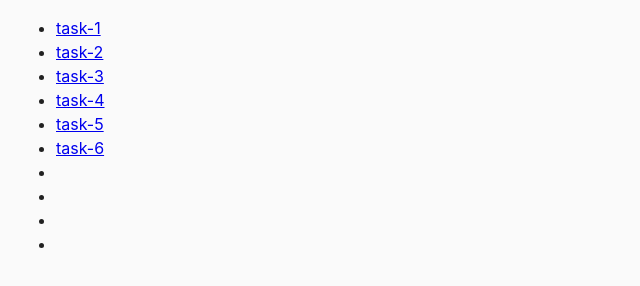
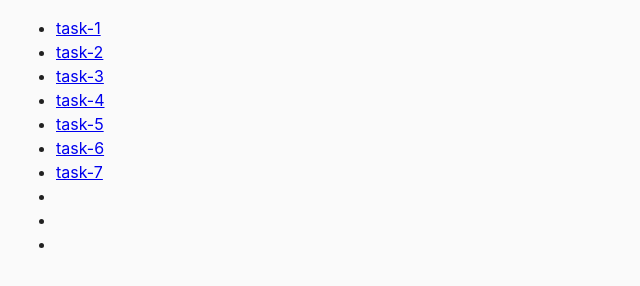
Before and after one commit to Kovalchukkk/js-hw-06, a plain HTML site: page index.html in a window 1280 px wide. Shown: the full height of the page, 0-640 px from the left. Drawn offline with nearby package versions, Linux system fonts and the light colour scheme.

Commit message:
update index

```diff
--- a/index.html
+++ b/index.html
@@ -19,7 +19,7 @@
       <li><a href="./task-4.html">task-4</a></li>
       <li><a href="./task-5.html">task-5</a></li>
       <li><a href="./task-6.html">task-6</a></li>
-      <li><a href=""></a></li>
+      <li><a href="./task-7.html">task-7</a></li>
       <li><a href=""></a></li>
       <li><a href=""></a></li>
       <li><a href=""></a></li>
```
